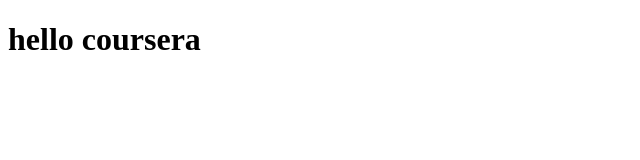
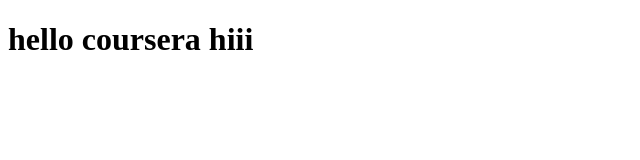
Before and after one commit to jeevighashri/coursera-test, a plain HTML site: page site/index.html in a window 1280 px wide. Shown: the whole page, without its empty margins (0-640 px from the left). Drawn offline with Linux system fonts and the light colour scheme.

Commit message:
small addition to page content

```diff
--- a/site/index.html
+++ b/site/index.html
@@ -4,6 +4,6 @@
 	<title>hello coursera</title>
 </head>
 <body>
-<h1>hello coursera</h1>
+<h1>hello coursera  hiii</h1>
 </body>
 </html>
```
